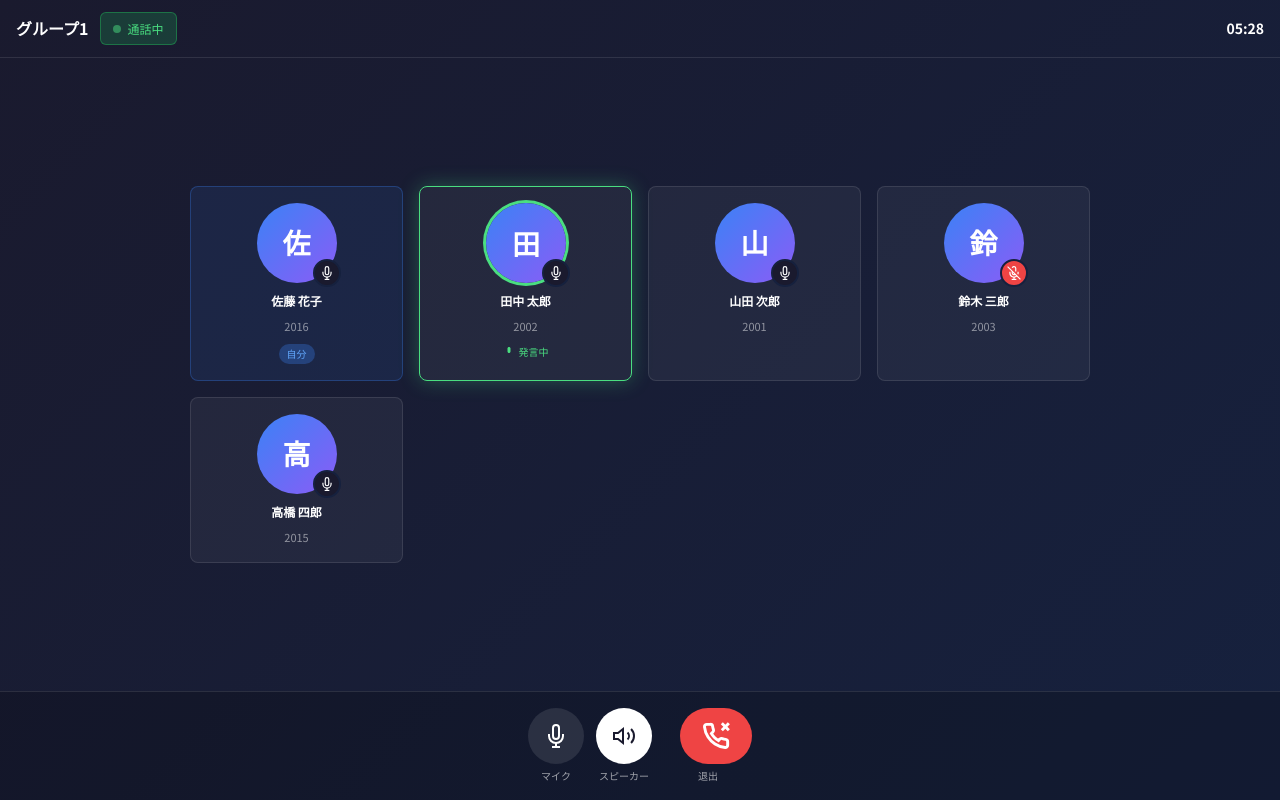
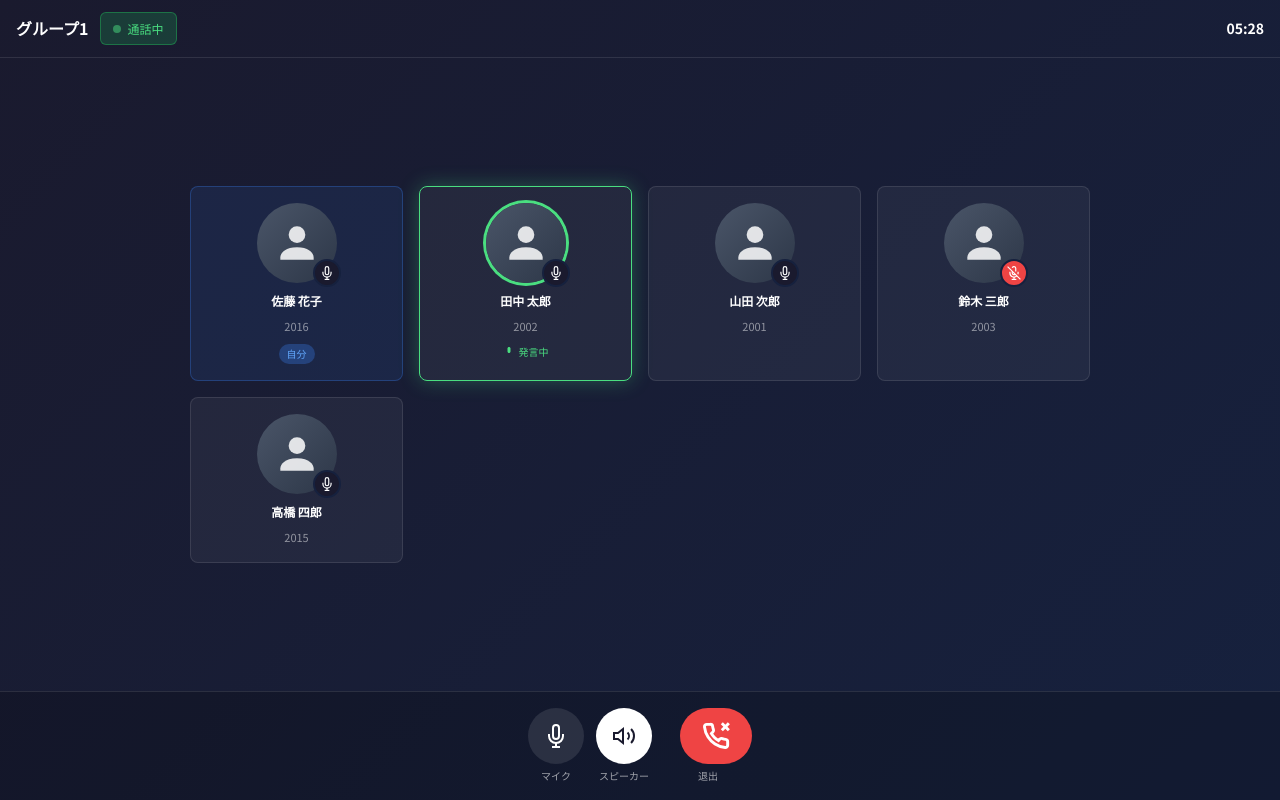
Before and after one commit to hiranuma-shuya/tbeye-ui, a website: page group-call.html in a window 1280 px wide. Drawn offline with Linux system fonts and the light colour scheme.

Commit message:
Update participant avatars and styles in group call interface
- Changed background gradient for participant avatars to a darker theme.
- Added SVG icons for participant avatars, enhancing visual representation.
- Adjusted CSS for avatar sizes and z-index to improve layout and stacking order.
- Ensured consistent styling for speaking and muted participant states.

```diff
--- a/group-call.html
+++ b/group-call.html
@@ -107,7 +107,7 @@
       width: 80px;
       height: 80px;
       border-radius: 50%;
-      background: linear-gradient(135deg, #3b82f6 0%, #8b5cf6 100%);
+      background: linear-gradient(135deg, #4a5568 0%, #2d3748 100%);
       display: flex;
       align-items: center;
       justify-content: center;
@@ -115,6 +115,12 @@
       font-weight: 600;
       color: white;
       position: relative;
+    }
+
+    .participant-avatar svg.avatar-person {
+      width: 50px;
+      height: 50px;
+      color: rgba(255,255,255,0.85);
     }
 
     .participant-card.is-speaking .participant-avatar {
@@ -133,6 +139,7 @@
       justify-content: center;
       background: #1a1a2e;
       border: 2px solid #16213e;
+      z-index: 10;
     }
 
     .participant-avatar-icon.is-muted {
@@ -293,7 +300,10 @@
         <!-- Self (current user) -->
         <div class="participant-card is-self">
           <div class="participant-avatar">
-            佐
+            <svg class="avatar-person" viewBox="0 0 24 24" fill="currentColor">
+              <circle cx="12" cy="8" r="4"/>
+              <path d="M12 14c-6 0-8 3-8 5v1h16v-1c0-2-2-5-8-5z"/>
+            </svg>
             <div class="participant-avatar-icon">
               <svg viewBox="0 0 24 24" fill="none" stroke="currentColor" stroke-width="2">
                 <path d="M12 1a3 3 0 0 0-3 3v8a3 3 0 0 0 6 0V4a3 3 0 0 0-3-3z"/>
@@ -311,7 +321,10 @@
         <!-- Participant 2 - Speaking -->
         <div class="participant-card is-speaking">
           <div class="participant-avatar">
-            田
+            <svg class="avatar-person" viewBox="0 0 24 24" fill="currentColor">
+              <circle cx="12" cy="8" r="4"/>
+              <path d="M12 14c-6 0-8 3-8 5v1h16v-1c0-2-2-5-8-5z"/>
+            </svg>
             <div class="participant-avatar-icon">
               <svg viewBox="0 0 24 24" fill="none" stroke="currentColor" stroke-width="2">
                 <path d="M12 1a3 3 0 0 0-3 3v8a3 3 0 0 0 6 0V4a3 3 0 0 0-3-3z"/>
@@ -334,7 +347,10 @@
         <!-- Participant 3 -->
         <div class="participant-card">
           <div class="participant-avatar">
-            山
+            <svg class="avatar-person" viewBox="0 0 24 24" fill="currentColor">
+              <circle cx="12" cy="8" r="4"/>
+              <path d="M12 14c-6 0-8 3-8 5v1h16v-1c0-2-2-5-8-5z"/>
+            </svg>
             <div class="participant-avatar-icon">
               <svg viewBox="0 0 24 24" fill="none" stroke="currentColor" stroke-width="2">
                 <path d="M12 1a3 3 0 0 0-3 3v8a3 3 0 0 0 6 0V4a3 3 0 0 0-3-3z"/>
@@ -351,7 +367,10 @@
         <!-- Participant 4 - Muted -->
         <div class="participant-card">
           <div class="participant-avatar">
-            鈴
+            <svg class="avatar-person" viewBox="0 0 24 24" fill="currentColor">
+              <circle cx="12" cy="8" r="4"/>
+              <path d="M12 14c-6 0-8 3-8 5v1h16v-1c0-2-2-5-8-5z"/>
+            </svg>
             <div class="participant-avatar-icon is-muted">
               <svg viewBox="0 0 24 24" fill="none" stroke="currentColor" stroke-width="2">
                 <line x1="1" y1="1" x2="23" y2="23"/>
@@ -369,7 +388,10 @@
         <!-- Participant 5 -->
         <div class="participant-card">
           <div class="participant-avatar">
-            高
+            <svg class="avatar-person" viewBox="0 0 24 24" fill="currentColor">
+              <circle cx="12" cy="8" r="4"/>
+              <path d="M12 14c-6 0-8 3-8 5v1h16v-1c0-2-2-5-8-5z"/>
+            </svg>
             <div class="participant-avatar-icon">
               <svg viewBox="0 0 24 24" fill="none" stroke="currentColor" stroke-width="2">
                 <path d="M12 1a3 3 0 0 0-3 3v8a3 3 0 0 0 6 0V4a3 3 0 0 0-3-3z"/>
```
